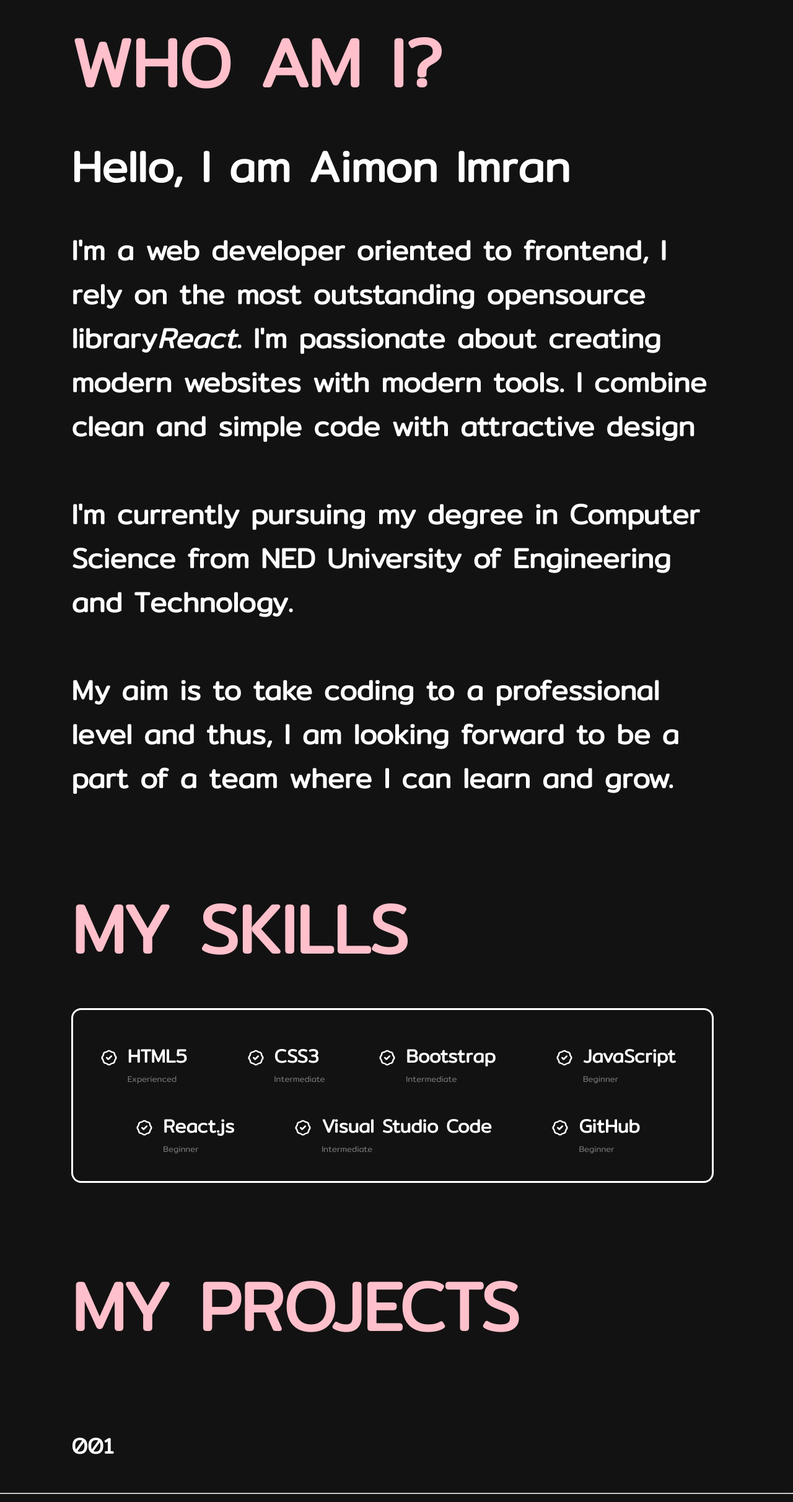
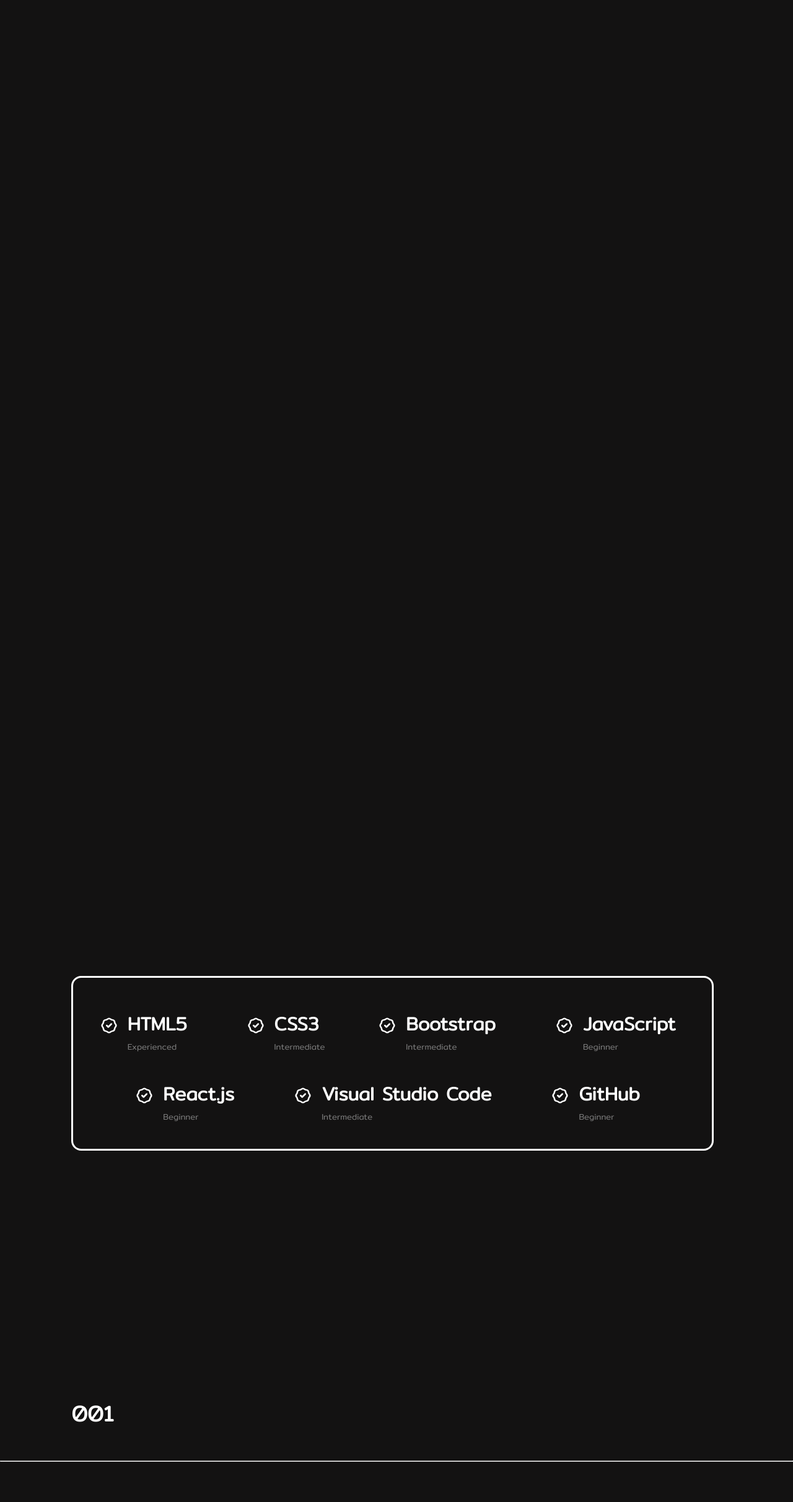
Before and after one commit to aimonimran/my-portfolio, a React (Create React App) app: page / in a window 1280 px wide. Shown: the part 898-3322 px from the top of the page at 62% size. Built offline with nearby package versions, Linux system fonts and the light colour scheme.

Commit message:
Added animation on scroll

```diff
--- a/package.json
+++ b/package.json
@@ -6,7 +6,7 @@
     "@testing-library/jest-dom": "^5.16.5",
     "@testing-library/react": "^13.4.0",
     "@testing-library/user-event": "^13.5.0",
-    "framer-motion": "^7.3.2",
+    "aos": "^2.3.4",
     "react": "^18.2.0",
     "react-dom": "^18.2.0",
     "react-icons": "^4.4.0",
--- a/src/components/AboutMe/AboutMe.jsx
+++ b/src/components/AboutMe/AboutMe.jsx
@@ -1,11 +1,22 @@
 import "./aboutme.css";
+import Aos from "aos";
+import "aos/dist/aos.css";
+import { useEffect } from "react";
 
 const AboutMe = () => {
+  useEffect(() => {
+    Aos.init({});
+  }, []);
+
   return (
     <div id="about">
-      <h1 className="who-am-i">who am i?</h1>
-      <h2 className="intro-name">Hello, I am Aimon Imran</h2>
-      <h3 className="intro">
+      <h1 data-aos="fade-up" className="who-am-i">
+        who am i?
+      </h1>
+      <h2 data-aos="fade-up" className="intro-name">
+        Hello, I am Aimon Imran
+      </h2>
+      <h3 data-aos="fade-up" className="intro">
         I'm a web developer oriented to frontend, I rely on the most outstanding
         opensource library
         <b>
@@ -13,12 +24,12 @@ const AboutMe = () => {
         </b>
         . I'm passionate about creating modern websites with modern tools. I
         combine clean and simple code with attractive design
-        <br />
-        <br />
+      </h3>
+      <h3 data-aos="fade-up" className="intro">
         I'm currently pursuing my degree in Computer Science from NED University
         of Engineering and Technology.
-        <br />
-        <br />
+      </h3>
+      <h3 data-aos="fade-up" className="intro">
         My aim is to take coding to a professional level and thus, I am looking
         forward to be a part of a team where I can learn and grow.
       </h3>
--- a/src/components/Contact/Contact.jsx
+++ b/src/components/Contact/Contact.jsx
@@ -1,10 +1,17 @@
 import "./contact.css";
 import { AiOutlineUp } from "react-icons/ai";
+import Aos from "aos";
+import "aos/dist/aos.css";
+import { useEffect } from "react";
 
 const Contact = () => {
+  useEffect(() => {
+    Aos.init({});
+  }, []);
+
   return (
     <div id="contact">
-      <h1 className="contact-me">CONTACT ME</h1>
+      <h1 data-aos="fade-up" className="contact-me">CONTACT ME</h1>
       <p className="available">
         I'm available for work.
         <br />
--- a/src/components/Projects/Projects.jsx
+++ b/src/components/Projects/Projects.jsx
@@ -2,12 +2,19 @@ import "./projects.css";
 import { AiFillGithub } from "react-icons/ai";
 import { BsArrowDown } from "react-icons/bs";
 import { projects } from "../../data";
+import Aos from "aos";
+import "aos/dist/aos.css";
+import { useEffect } from "react";
 
 const Projects = () => {
+  useEffect(() => {
+    Aos.init({});
+  }, []);
+
   return (
     <div id="work">
       <div>
-        <h1 className="my-work">My projects</h1>
+        <h1 data-aos="fade-up" className="my-work">My projects</h1>
         {projects.map((project) => (
           <div key={project.id}>
             <div className="project-one">
@@ -19,7 +26,7 @@ const Projects = () => {
               </div>
               <hr />
 
-              <div className="project-container">
+              <div data-aos="zoom-in-right" className="project-container">
                 <div className="info-container">
                   <div className="content">
                     <h1 className="project-title">{project.title}</h1>
@@ -78,7 +85,7 @@ const Projects = () => {
               </div>
             </div>
 
-            <div className="image-container">
+            <div data-aos="fade-up" className="image-container">
               <div className="blank"></div>
               <div className="project-images">
                 <img
--- a/src/components/Skills/Skills.jsx
+++ b/src/components/Skills/Skills.jsx
@@ -1,11 +1,18 @@
-import "./skills.css";
+import { useEffect } from "react";
 import { frontend } from "./../../data";
 import { HiOutlineBadgeCheck } from "react-icons/hi";
+import "./skills.css";
+import Aos from "aos";
+import "aos/dist/aos.css";
 
 const Skills = () => {
+  useEffect(() => {
+    Aos.init({});
+  }, []);
+
   return (
     <div id="skills">
-      <h1 className="my-skills">My Skills</h1>
+      <h1 data-aos="fade-up" className="my-skills">My Skills</h1>
       <div className="skills-container">
         {frontend.map((skill) => (
           <div key={skill.id} className="skill-name-experience">
```
Also changed, not shown: 1 other file (tests, documents, lock files or other folders).
